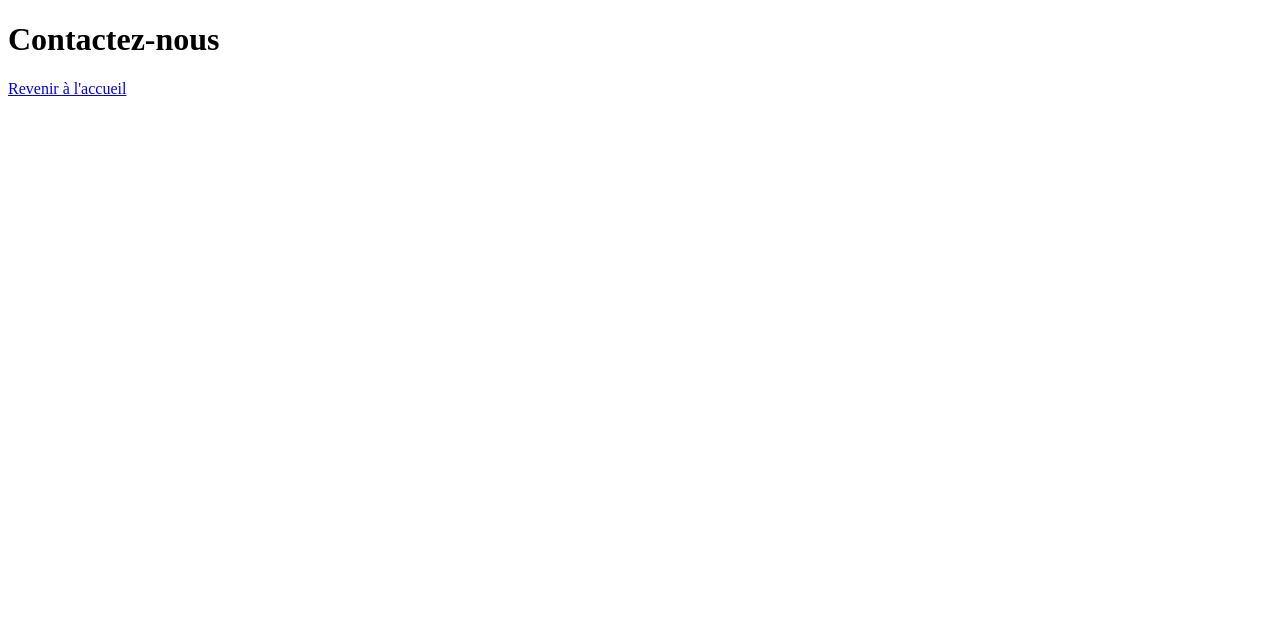
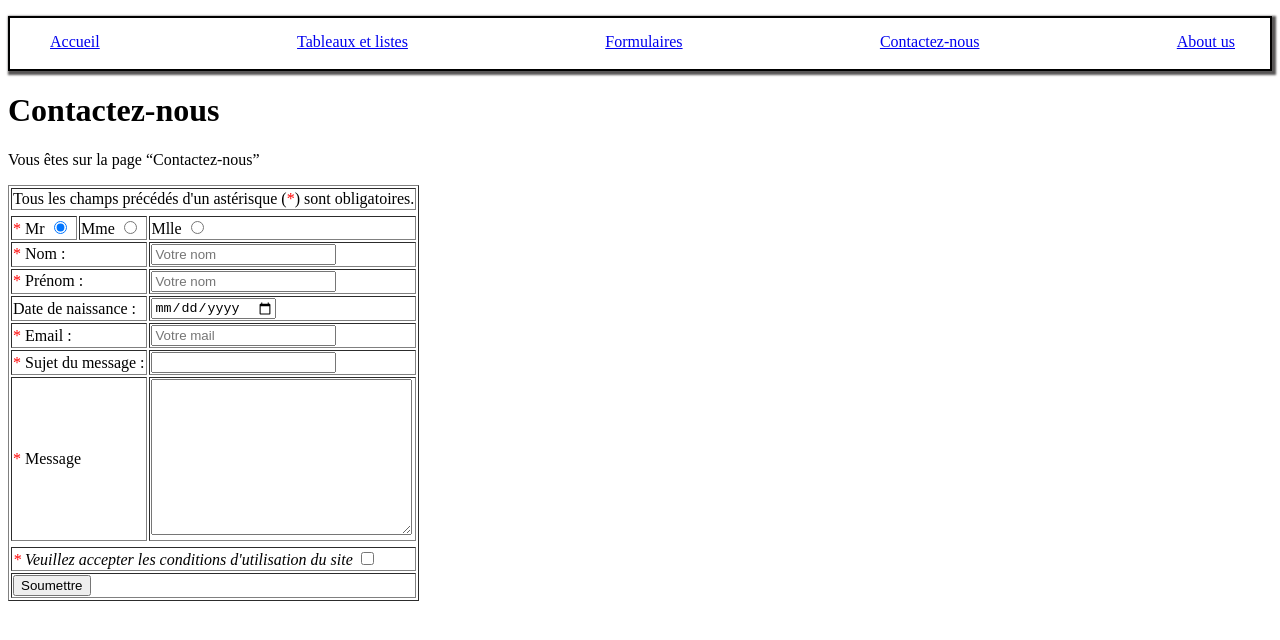
Before and after one commit to s3kiro23/Cours_HTML-CSS, a plain HTML site: page pages/contact.html in a window 1280 px wide. Drawn offline with Linux system fonts and the light colour scheme.

Commit message:
update html

```diff
--- a/pages/contact.html
+++ b/pages/contact.html
@@ -7,7 +7,127 @@
     <title>Contactez-nous</title>
   </head>
   <body>
+    <ul
+      style="
+        border: solid 2px black;
+        box-shadow: 2px 2px 2px 2px rgb(87, 85, 85);
+        list-style-type: none;
+        display: flex;
+        justify-content: space-between;
+        padding-top: 15px;
+        padding-right: 35px;
+      "
+    >
+      <li><a href="../index.html">Accueil</a></li>
+      <li><a href="tables-and-lists.html">Tableaux et listes</a></li>
+      <li><a href="formulaire.html">Formulaires</a><br /><br /></li>
+      <li><a href="contact.html">Contactez-nous</a></li>
+      <li><a href="about-us.html">About us</a><br /><br /></li>
+    </ul>
     <h1>Contactez-nous</h1>
-    <a href="../index.html">Revenir à l'accueil</a>
+    <p>Vous êtes sur la page <q>Contactez-nous</q></p>
+    <table border="1">
+      <tr>
+        <td colspan="3">Tous les champs précédés d'un astérisque (<span style="color: red;">*</span>) sont obligatoires.</td>
+      </tr>
+      <tr>
+        <tr></tr>
+        <td>
+          <label for="Mr"><span style="color: red;">*</span> Mr</label>
+          <input type="radio" name="genre" id="Mr" checked />
+         <td>
+          <label for="Mme">Mme</label>
+          <input type="radio" name="genre" id="Mme" />
+         </td>
+         <td>
+          <label for="Mlle">Mlle</label>
+          <input type="radio" name="genre" id="Mlle" />
+         </td>
+        </td>
+      </tr>
+      <tr>
+        <td colspan="2">
+          <label for="nom"><span style="color: red;">*</span> Nom :</label>
+        </td>
+        <td>
+          <input
+          required
+          type="text"
+          name="nom"
+          id="nom"
+          placeholder="Votre nom"
+        />
+        </td>
+      </tr>
+      <tr>
+        <td colspan="2">
+          <label for="nom"><span style="color: red;">*</span> Prénom :</label>
+          <td>
+            <input
+            required
+            type="text"
+            name="nom"
+            id="nom"
+            placeholder="Votre nom"
+          />
+          </td>
+        </td>
+      </tr>
+      <tr>
+        <td colspan="2">
+          <label for="date">Date de naissance :</label>
+        </td>
+        <td>
+          <input type="date" name="date" id="date" />
+        </td>
+      </tr>
+      <tr>
+        <td colspan="2">
+          <label for="mail"><span style="color: red;">*</span> Email :</label>
+        </td>
+        <td>
+          <input
+          required
+          type="email"
+          name="email"
+          id="email"
+          placeholder="Votre mail"
+        />
+        </td>
+      </tr>
+      <tr>
+        <td colspan="2">
+          <label for="sujetContact"><span style="color: red;">*</span> Sujet du message :</label>
+        </td>
+        <td>
+          <input type="text" name="sujetContact" id="sujetContact">
+        </td>
+
+      </tr>
+      <tr>
+        <td colspan="2">
+          <label for="message"><span style="color: red;">*</span> Message</label>
+        </td>
+        <td>
+          <textarea name="message" id="" cols="30" rows="10"></textarea>
+        </td>
+      </tr>
+      <tr>
+        <tr></tr>
+        <td colspan="3">
+          <label for="conditions"
+            ><i
+              ><span style="color: red;">*</span> Veuillez accepter les conditions d'utilisation du site</i
+            ></label
+          >
+          <input required type="checkbox" name="conditions" id="conditions" />
+        </td>
+      </tr>
+      <tr>
+        <td colspan="3">
+          <button type="submit">Soumettre</button>
+        </td>
+      </tr>
+    </table>
   </body>
 </html>
```
Also changed, not shown: index.html (+22 -5 lines), pages/about-us.html (added, +30 -0 lines), pages/formulaire.html (added, +102 -0 lines), pages/tables-and-lists.html (added, +80 -0 lines).
